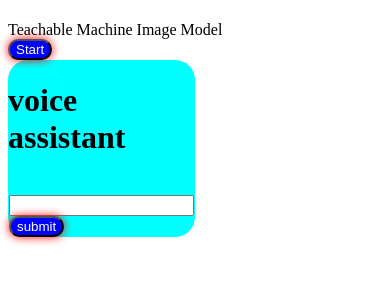
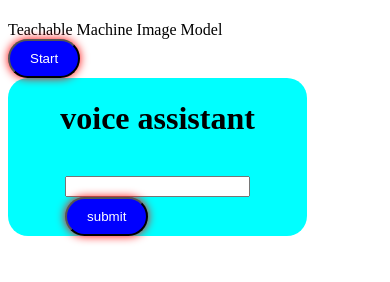
Before and after one commit to LooperShowcase/future-tech-amin-summer-23, a plain HTML site: page index.html in a window 390 px wide. Drawn offline with Linux system fonts and the light colour scheme.

Commit message:
Add files via upload

```diff
--- a/style.css
+++ b/style.css
@@ -4,20 +4,22 @@
   border-radius: 20px;
   display: flex;
   flex-direction: column;
-  width: 50%;
+  width: 100%; /* Adjust to your desired width */
 }
+button {
+  box-shadow: 0px 0px 10px red;
+  background-color: blue;
+  color: rgb(255, 255, 255);
+  padding: 12px 24px; /* Adjust to your desired padding */
+  border-radius: 28px;
+  transition: 0.3s;
+}
+@media (max-width: 768px) {
+  .container {
+    width: 80%; /* Adjust to your desired width */
+  }
 
-button{
-    box-shadow: 0px 0px 10px red;
-    background-color: blue;
-    color: rgb(255, 255, 255);
-    padding: 18xp;
-    border-radius: 28px;
-    transition:0.3s ;
-
+  button {
+    padding: 10px 20px; /* Adjust to your desired padding */
+  }
 }
-button:hover
-{
-background-color: chartreuse;
-cursor: pointer;
-}
```
